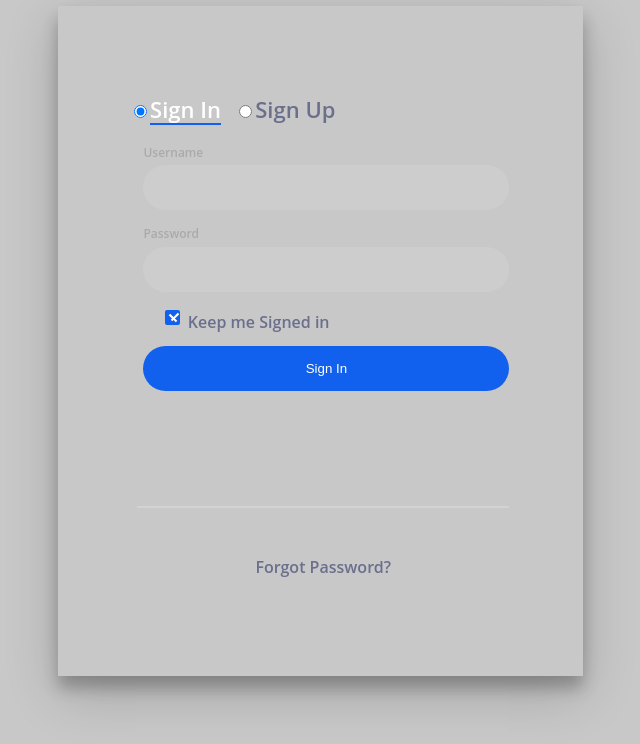
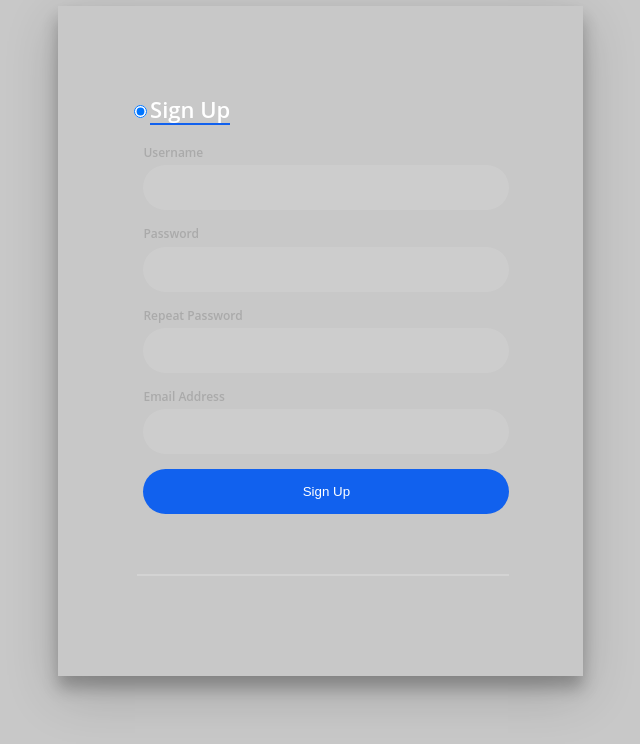
Before and after one commit to lethabomichelle/cryptocurrency, a React (Create React App) app: page /auth in a window 1280 px wide. Shown: the top 744 px of the page, without its empty margins (320-960 px from the left). Built offline with nearby package versions, Linux system fonts and the light colour scheme.

Commit message:
"Refactor authentication logic to remove login functionality and focus on sign-up, update App.js to reflect changes"

```diff
--- a/src/App.js
+++ b/src/App.js
@@ -1,35 +1,39 @@
 import React, { useState } from 'react';
 import { BrowserRouter as Router, Routes, Route, Navigate } from 'react-router-dom';
 import Dashboard from './components/Dashboard';
-import AuthPage from './components/AuthPage';
+import AuthPage from './components/AuthPage'; // Keep this import if you want to use AuthPage for sign-up
 import './App.css';
 
 function App() {
-  const [isAuthenticated, setIsAuthenticated] = useState(!!localStorage.getItem('token'));
+  // Set the initial authentication state to false
+  const [isAuthenticated, setIsAuthenticated] = useState(false); // Change to false to start without auth
 
-  const handleLoginSuccess = () => {
-    setIsAuthenticated(true);
+  const handleSignUpSuccess = () => {
+    setIsAuthenticated(true); // Change to true when sign-up is successful
   };
 
   return (
     <Router>
       <div className="App">
         <Routes>
+          {/* Route for sign-up, which redirects to the dashboard upon success */}
           <Route
             path="/auth"
-            element={!isAuthenticated ? <AuthPage onLoginSuccess={handleLoginSuccess} /> : <Navigate to="/dashboard" />}
+            element={<AuthPage onSignUpSuccess={handleSignUpSuccess} />}
           />
+          {/* Route for the dashboard, accessible only if authenticated */}
           <Route
-            path="/dashboard"
+            path="/Dashboard"
             element={isAuthenticated ? <Dashboard /> : <Navigate to="/auth" />}
           />
+          {/* Redirect to the dashboard if authenticated, else redirect to auth page */}
           <Route
             path="/"
-            element={<Navigate to={isAuthenticated ? '/dashboard' : '/auth'} />}
+            element={<Navigate to={isAuthenticated ? '/Dashboard' : '/auth'} />}
           />
         </Routes>
       </div>
-    </Router >
+    </Router>
   );
 }
 
--- a/src/components/AuthPage.js
+++ b/src/components/AuthPage.js
@@ -1,11 +1,9 @@
 import React, { useState } from 'react';
 import { useNavigate } from 'react-router-dom';
 import axios from 'axios';
-import { GoogleLogin } from '@react-oauth/google';
 import '../css/styles.css';
 
-const AuthPage = () => {
-  const [isLogin, setIsLogin] = useState(true);
+const AuthPage = ({ onSignUpSuccess }) => {  // Accept the onSignUpSuccess prop
   const [username, setUsername] = useState('');
   const [password, setPassword] = useState('');
   const [repeatPassword, setRepeatPassword] = useState('');
@@ -15,45 +13,31 @@ const AuthPage = () => {
   const handleAuth = async (e) => {
     e.preventDefault();
 
-    if (!username || !password || (!isLogin && !email)) {
+    // Check if all fields are filled
+    if (!username || !password || !email) {
       alert('All fields are required!');
+      console.log({ username, password, email }); // Log field values for debugging
       return;
     }
 
-    if (!isLogin && password !== repeatPassword) {
+    if (password !== repeatPassword) {
       alert("Passwords don't match!");
       return;
     }
 
-    const url = isLogin ? 'http://localhost:5001/api/auth/login' : 'http://localhost:5001/api/auth/register';
-    const payload = isLogin
-      ? { username, password }
-      : { username, password, email };
+    const url = 'http://localhost:5001/api/auth/register';
+    const payload = { username, password, email };
 
     try {
       const response = await axios.post(url, payload);
-      if (isLogin) {
+      // Save token and call the onSignUpSuccess to update the auth state
       localStorage.setItem('token', response.data.token);
-        navigate('/Dashboard');
-      } else {
-        alert('Registration successful! Please login.');
-        setIsLogin(true);
-      }
+      onSignUpSuccess(); // Call this to update authentication state
+      navigate('/Dashboard'); // Navigate to the dashboard after successful signup
     } catch (error) {
-      console.error('Authentication Error:', error.response?.data || error.message);
-      alert('Authentication failed. Please check your credentials or server status.');
-    }
-  };
-
-  const handleGoogleResponse = async (credentialResponse) => {
-    const { credential } = credentialResponse;
-    try {
-      const response = await axios.post('http://localhost:5001/api/auth/google', { credential });
-      localStorage.setItem('token', response.data.token);
-      navigate('/Dashboard');
-    } catch (error) {
-      console.error('Google Authentication Error:', error.response?.data || error.message);
-      alert('Google Authentication failed. Please try again.');
+      // Enhance error logging
+      console.error('Registration Error:', error.response?.data || error.message);
+      alert('Registration failed. Please check your details or server status.');
     }
   };
 
@@ -61,27 +45,17 @@ const AuthPage = () => {
     <div className="login-wrap">
       <div className="login-html">
         <input
-          id="tab-1"
-          type="radio"
-          name="tab"
-          className="sign-in"
-          checked={isLogin}
-          onChange={() => setIsLogin(true)}
-        />
-        <label htmlFor="tab-1" className="tab">Sign In</label>
-        <input
           id="tab-2"
           type="radio"
           name="tab"
           className="sign-up"
-          checked={!isLogin}
-          onChange={() => setIsLogin(false)}
+          checked={true} // Set to true since we are only allowing sign-up
+          readOnly
         />
         <label htmlFor="tab-2" className="tab">Sign Up</label>
 
         <div className="login-form">
-          {isLogin ? (
-            <form className="sign-in-htm" onSubmit={handleAuth}>
+          <form className="sign-up-htm" onSubmit={handleAuth}>
             <div className="group">
               <label htmlFor="user" className="label">Username</label>
               <input
@@ -91,6 +65,7 @@ const AuthPage = () => {
                 value={username}
                 onChange={(e) => setUsername(e.target.value)}
                 required
+                autoComplete="username"
               />
             </div>
             <div className="group">
@@ -102,58 +77,7 @@ const AuthPage = () => {
                 value={password}
                 onChange={(e) => setPassword(e.target.value)}
                 required
-                />
-              </div>
-              <div className="group">
-                <input
-                  id="check"
-                  type="checkbox"
-                  className="check"
-                  defaultChecked
-                />
-                <label htmlFor="check">
-                  <span className="icon"></span> Keep me Signed in
-                </label>
-              </div>
-              <div className="group">
-                <input type="submit" className="button" value="Sign In" />
-              </div>
-              <div className="group">
-                <GoogleLogin
-                  onSuccess={handleGoogleResponse}
-                  onError={(error) => {
-                    console.error('Google Login Error:', error);
-                    alert('Google Login failed. Please try again.');
-                  }}
-                />
-              </div>
-              <div className="hr"></div>
-              <div className="foot-lnk">
-                <a href="#forgot">Forgot Password?</a>
-              </div>
-            </form>
-          ) : (
-            <form className="sign-up-htm" onSubmit={handleAuth}>
-              <div className="group">
-                <label htmlFor="user" className="label">Username</label>
-                <input
-                  id="user"
-                  type="text"
-                  className="input"
-                  value={username}
-                  onChange={(e) => setUsername(e.target.value)}
-                  required
-                />
-              </div>
-              <div className="group">
-                <label htmlFor="pass" className="label">Password</label>
-                <input
-                  id="pass"
-                  type="password"
-                  className="input"
-                  value={password}
-                  onChange={(e) => setPassword(e.target.value)}
-                  required
+                autoComplete="new-password"
               />
             </div>
             <div className="group">
@@ -165,6 +89,7 @@ const AuthPage = () => {
                 value={repeatPassword}
                 onChange={(e) => setRepeatPassword(e.target.value)}
                 required
+                autoComplete="new-password"
               />
             </div>
             <div className="group">
@@ -176,17 +101,14 @@ const AuthPage = () => {
                 value={email}
                 onChange={(e) => setEmail(e.target.value)}
                 required
+                autoComplete="email"
               />
             </div>
             <div className="group">
               <input type="submit" className="button" value="Sign Up" />
             </div>
             <div className="hr"></div>
-              <div className="foot-lnk">
-                <label htmlFor="tab-1" onClick={() => setIsLogin(true)}>Already a Member?</label>
-              </div>
           </form>
-          )}
         </div>
       </div>
     </div>
```
Lines whose indentation alone changed are shown as unchanged.
